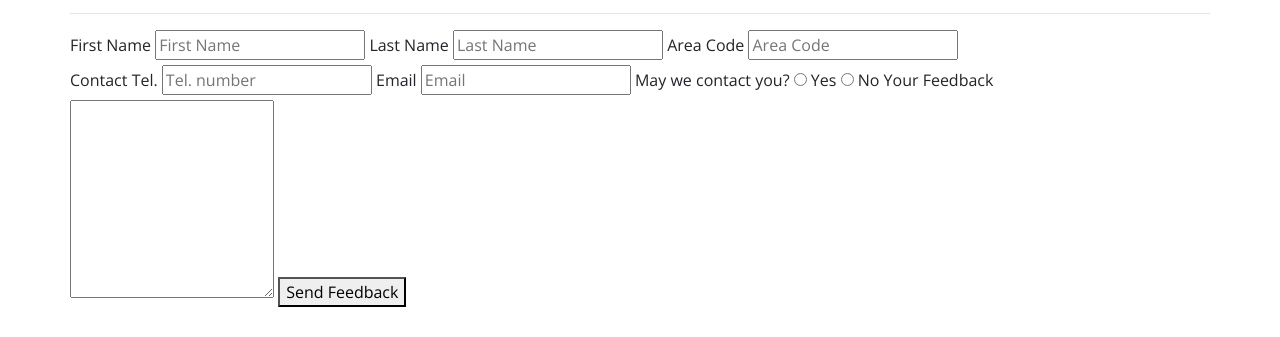
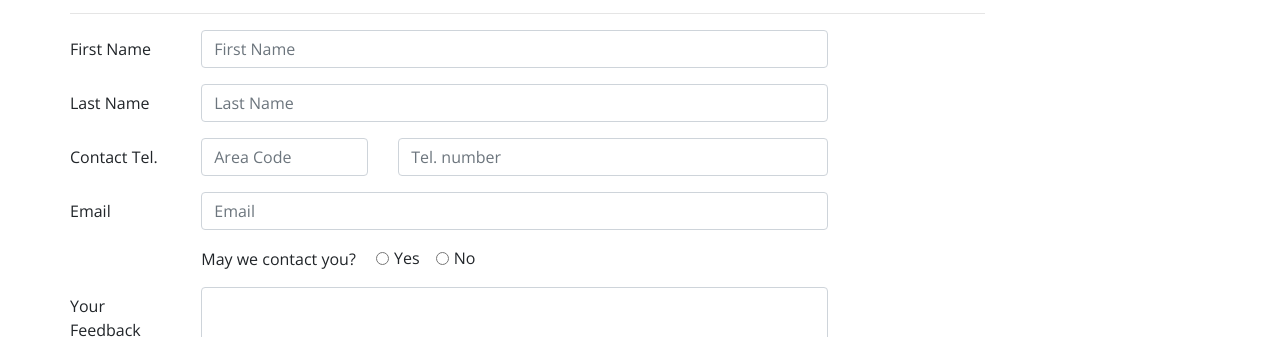
Before and after one commit to robbybates/Bootstrap-Project-Setup, a website: page contactus.html in a window 1280 px wide. Shown: the part 615-952 px from the top of the page. Drawn offline with nearby package versions, Linux system fonts and the light colour scheme.

Commit message:
added styles and formatting to form

```diff
--- a/contactus.html
+++ b/contactus.html
@@ -74,7 +74,7 @@
                     <a role="button" class="btn btn-link" href="mailto:campsites@nucamp.co"><i class="fa fa-envelope-o"></i> campsites@nucamp.co</a>
                 </div>
         </div>
-
+<!-- start form -->
         <div class="row row-content">
             <div class="col-12">
                 <h2>Send us your Feedback</h2>
@@ -82,24 +82,63 @@
             </div>
             <div class="col-md-10">
                 <form>
-                    <label for="firstName" >First Name</label>
-                    <input type="text" id="firstName" name="firstName" placeholder="First Name" />
-                    <label for="lastName" >Last Name</label>
-                    <input type="text" id="lastName" name="lastName" placeholder="Last Name" />
-                    <label for="areacode" >Area Code</label>
-                    <input type="tel" id="areacode" name="areaCode" placeholder="Area Code" />
-                    <label for="telNum" >Contact Tel.</label>
-                    <input type="tel" id="telNum" name="telNum" placeholder="Tel. number" />
-                    <label for="Email" >Email</label>
-                    <input type="email" id="email" name="email" placeholder="Email" />
-                    May we contact you?
-                    <input type="radio" id="contactYes" name="contactRadios" value="yes" />
-                    <label for="contactYes" >Yes</label>
-                    <input type="radio" id="contactNo" name="contactRadios" value="no" />
-                    <label for="contactNo" >No</label>
-                    <label for="feedback" >Your Feedback</label>
-                    <textarea id="feedback" name="feedback" rows="8" ></textarea>
-                    <button type="submit">Send Feedback</button>
+                    <div class="form-group row">
+                        <label for="firstName" class="col-md-2 col-form-label">First Name</label>
+                        <div class="col-md-10">
+                            <input type="text" id="firstName" class="form-control" name="firstName" placeholder="First Name" />
+                        </div>
+                    </div>
+
+                    <div class="form-group row">
+                        <label for="lastName" class="col-md-2 col-form-label">Last Name</label>
+                        <div class="col-md-10">
+                            <input type="text" id="lastName" class="form-control" name="lastName" placeholder="Last Name" />
+                        </div>
+                    </div>
+
+                    <div class="form-group row">
+                        <label for="areacode" class="col-md-2 col-form-label">Contact Tel.</label>
+                        <div class="col-5 col-md-3">
+                            <input type="tel" id="areacode" class="form-control" name="areaCode" placeholder="Area Code" />
+                        </div>
+                        <div class="col-7">
+                            <input type="tel" id="telNum" class="form-control" name="telNum" placeholder="Tel. number" />
+                        </div>
+                    </div>
+
+                    <div class="form-group row">
+                        <label for="Email" class="col-md-2 col-form-label">Email</label>
+                         <div class="col-md-10">
+                           <input type="email" id="email" class="form-control" name="email" placeholder="Email" />
+                         </div>
+                    </div>
+
+                    <div class="form-group row">
+                        <div class="col offset-md-2">
+                            May we contact you?
+                            <div class="form-check form-check-inline pl-3">
+                                <input type="radio" class="form-check-input" id="contactYes" name="contactRadios" value="yes" />
+                                <label for="contactYes" class="form-check-label">Yes</label>
+                            </div>
+                            <div class="form-check form-check-inline">
+                                <input type="radio" class="form-check-input" id="contactNo" name="contactRadios" value="no" />
+                                <label for="contactNo"  class="form-check-label">No</label>
+                            </div>
+                        </div>
+                    </div>
+
+                    <div class="form-group row">
+                        <label for="feedback" class="col-md-2 col-form-label">Your Feedback</label>
+                        <div class="col-md-10">
+                            <textarea  class="form-control" id="feedback" name="feedback" rows="8" ></textarea>
+                        </div>
+                    </div>
+
+                    <div class="form-group row">
+                        <div class="offset-md-2 col-md-10">
+                            <button type="submit" class="btn btn-primary">Send Feedback</button>
+                        </div>
+                    </div>
                 </form>
             </div>
        </div>
```
